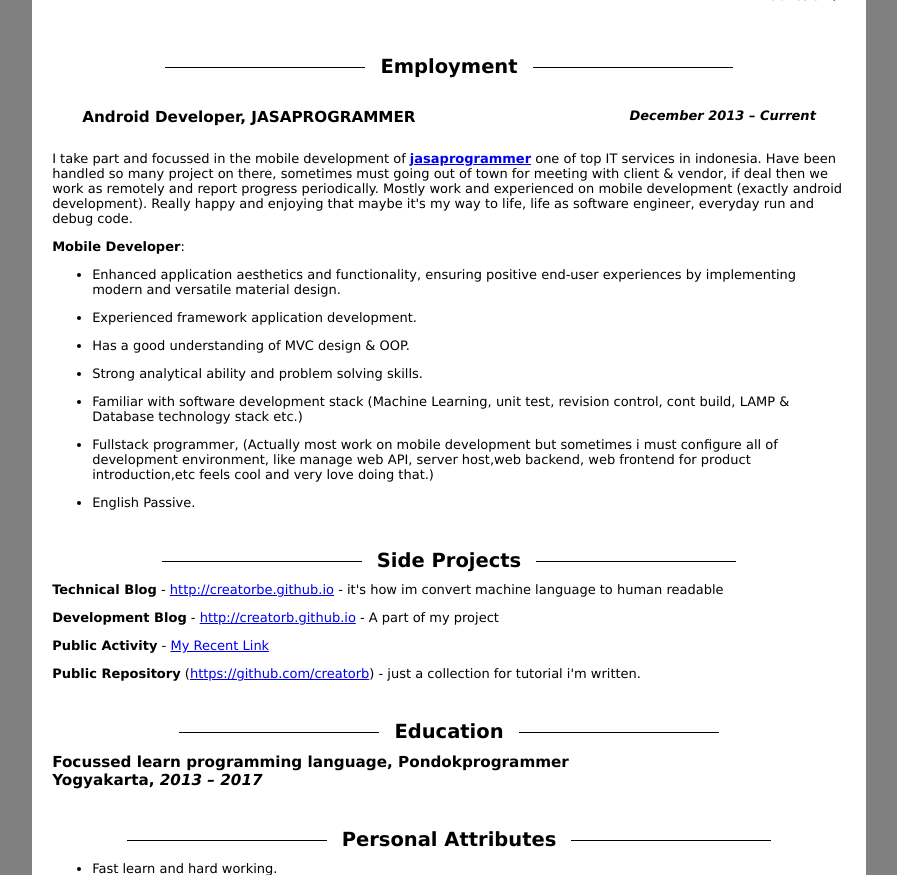
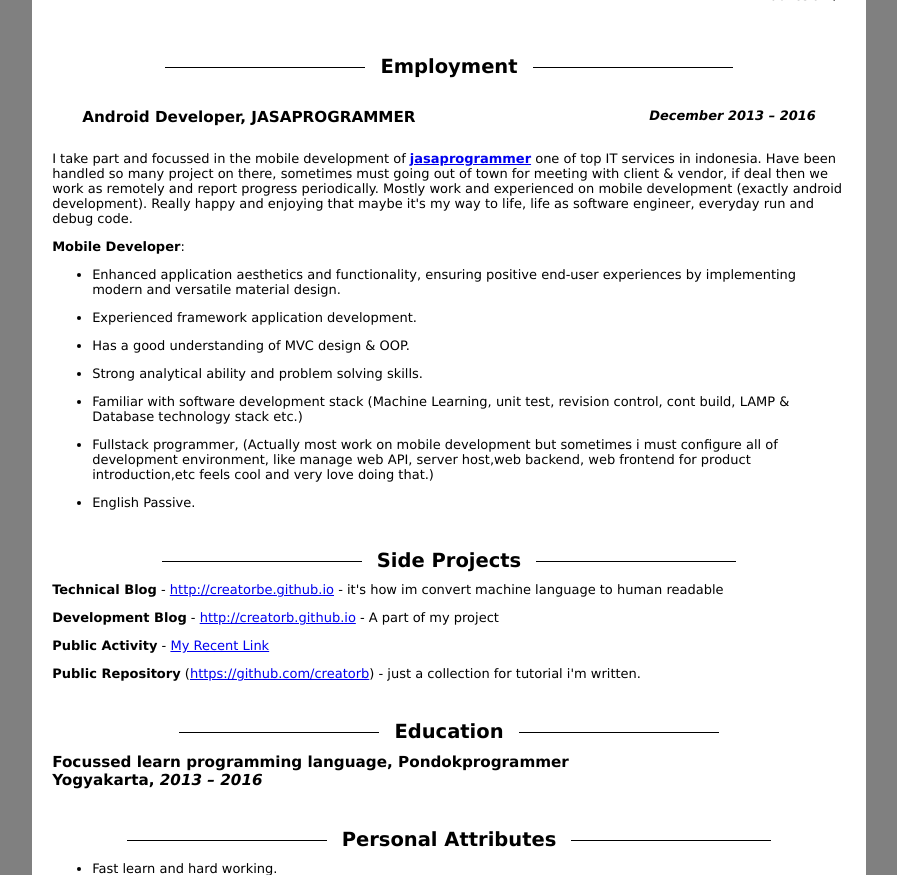
Before and after one commit to creatorbe/creatorbe.github.io, a Jekyll site: the page cv.html, which Jekyll copies as it is, in a window 1280 px wide and 1400 px high. Shown: the part 301-1176 px from the top of the window, without its empty margins (191-1088 px from the left). Built offline with Jekyll 4.4.1, drawn with Linux system fonts in a browser that asks for light colours.

Commit message:
edit working year

```diff
--- a/cv.html
+++ b/cv.html
@@ -45,7 +45,7 @@
 
     <div class="positionline">
       <h3 id="software-engineer-jasaprogrammer">Android Developer, JASAPROGRAMMER</h3>
-      <h4><em>December 2013 – Current</em></h4>
+      <h4><em>December 2013 – 2016</em></h4>
     </div>
 
     <p>I take part and focussed in the mobile development of <b><a href="http://jasaprogrammer.com" target="_blank">jasaprogrammer</a></b> one of top IT services in indonesia. Have been handled so many project on there, sometimes must going out of town for meeting with client & vendor, if deal then we work as remotely and report progress periodically. Mostly work and experienced on mobile development (exactly android development). Really happy and enjoying that maybe it's my way to life, life as software engineer, everyday run and debug code.</p>
@@ -135,7 +135,7 @@
 
     <h2 class="section" id="education"><span>Education</span></h2>
 
-    <h3 id="pondokprogrammer-education">Focussed learn programming language, Pondokprogrammer</br> Yogyakarta, <em>2013 – 2017</em></h3>
+    <h3 id="pondokprogrammer-education">Focussed learn programming language, Pondokprogrammer</br> Yogyakarta, <em>2013 – 2016</em></h3>
 
     <!-- ------------------- -->
     <!-- Personal attributes -->
```
